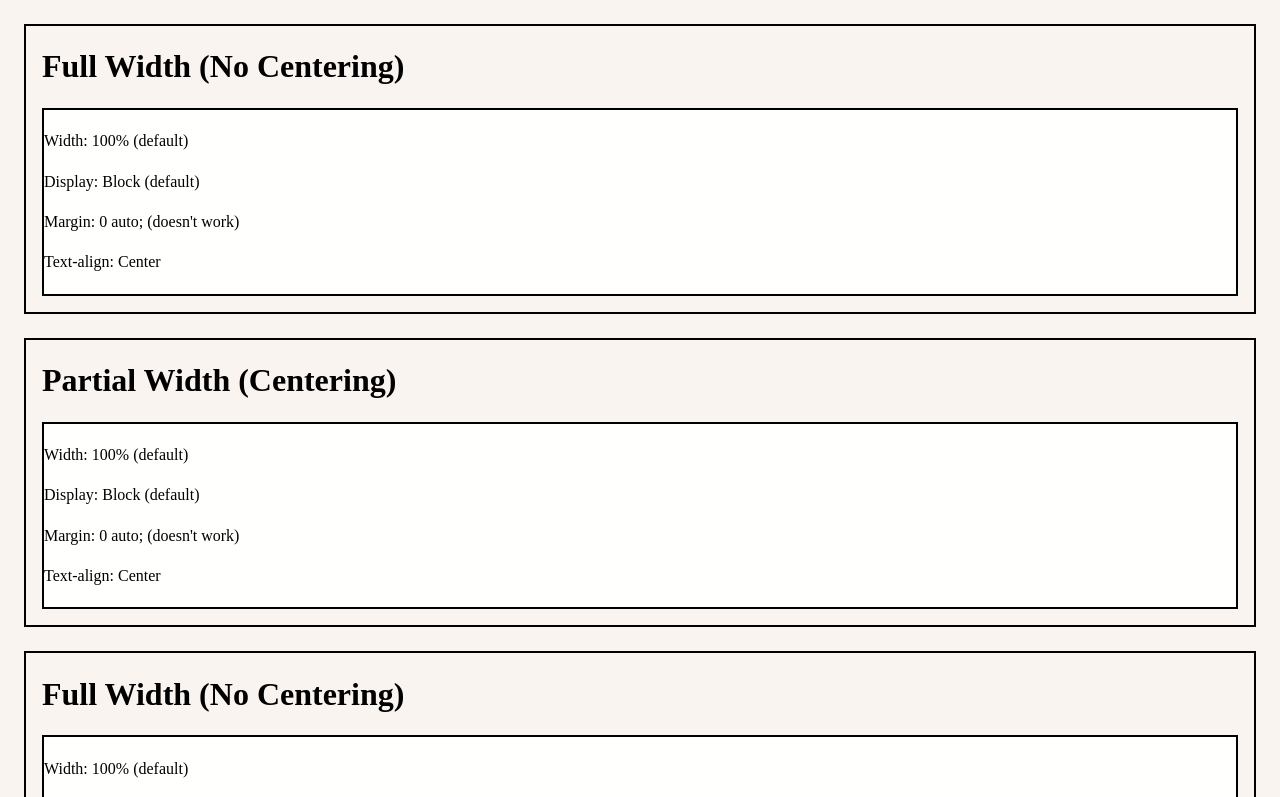
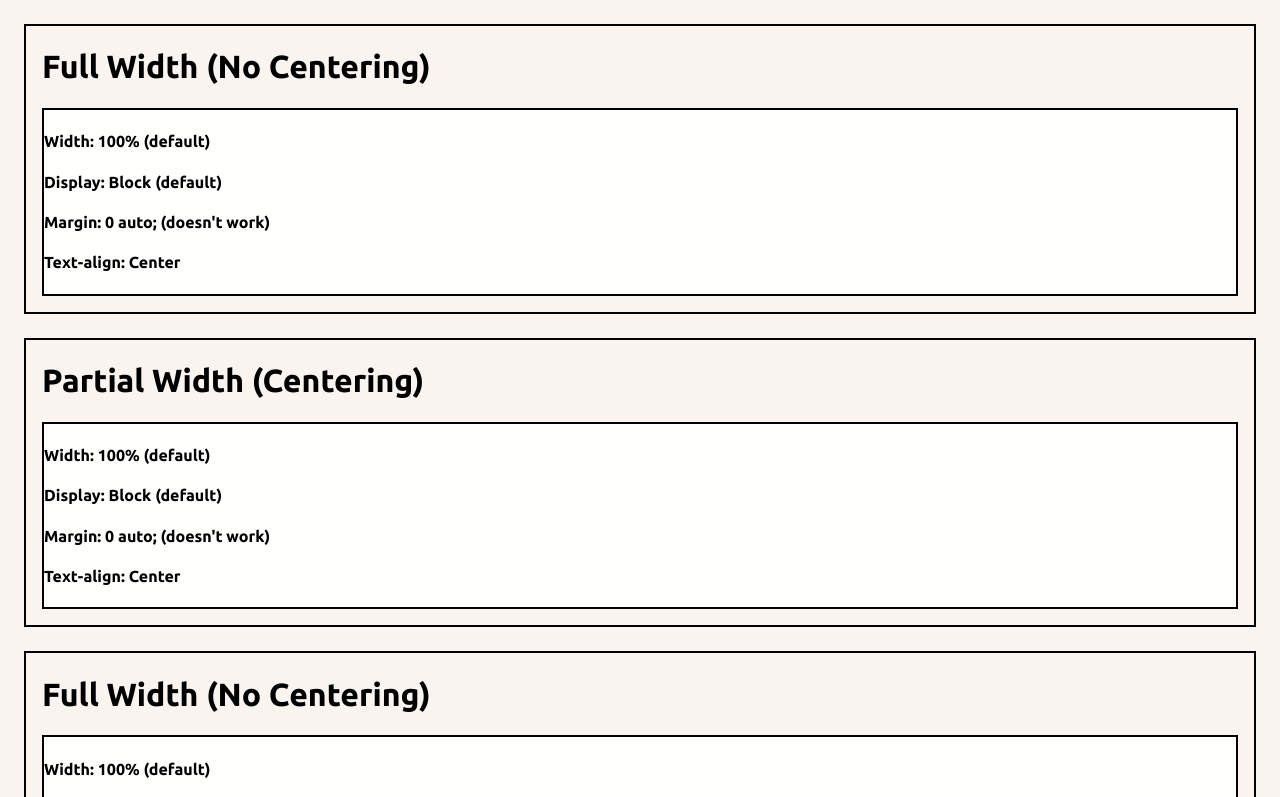
Before and after one commit to sagarEmn/marginWidthHeight, a website built with Vite: page index.html in a window 1280 px wide. Shown: the top 797 px of the page. Built offline with nearby package versions, Linux system fonts and the light colour scheme.

Commit message:
Applied fonts

```diff
--- a/style.css
+++ b/style.css
@@ -1,6 +1,9 @@
 :root {
   --bg-primary: #f9f4ef;
   --bg-secondary: #fffffe;
+
+  --ff-primary: "Ubuntu", sans-serif;
+  --fw-primary: 400;
 }
 
 * {
@@ -13,6 +16,12 @@ html {
 }
 
 body {
+  /* typography */
+  font-family: var(--ff-primary);
+  font-weight: 800;
+  font-style: normal;
+
+  /* dimensions, margins */
   max-width: 100%;
   margin: 0;
   background-color: var(--bg-primary);
```
